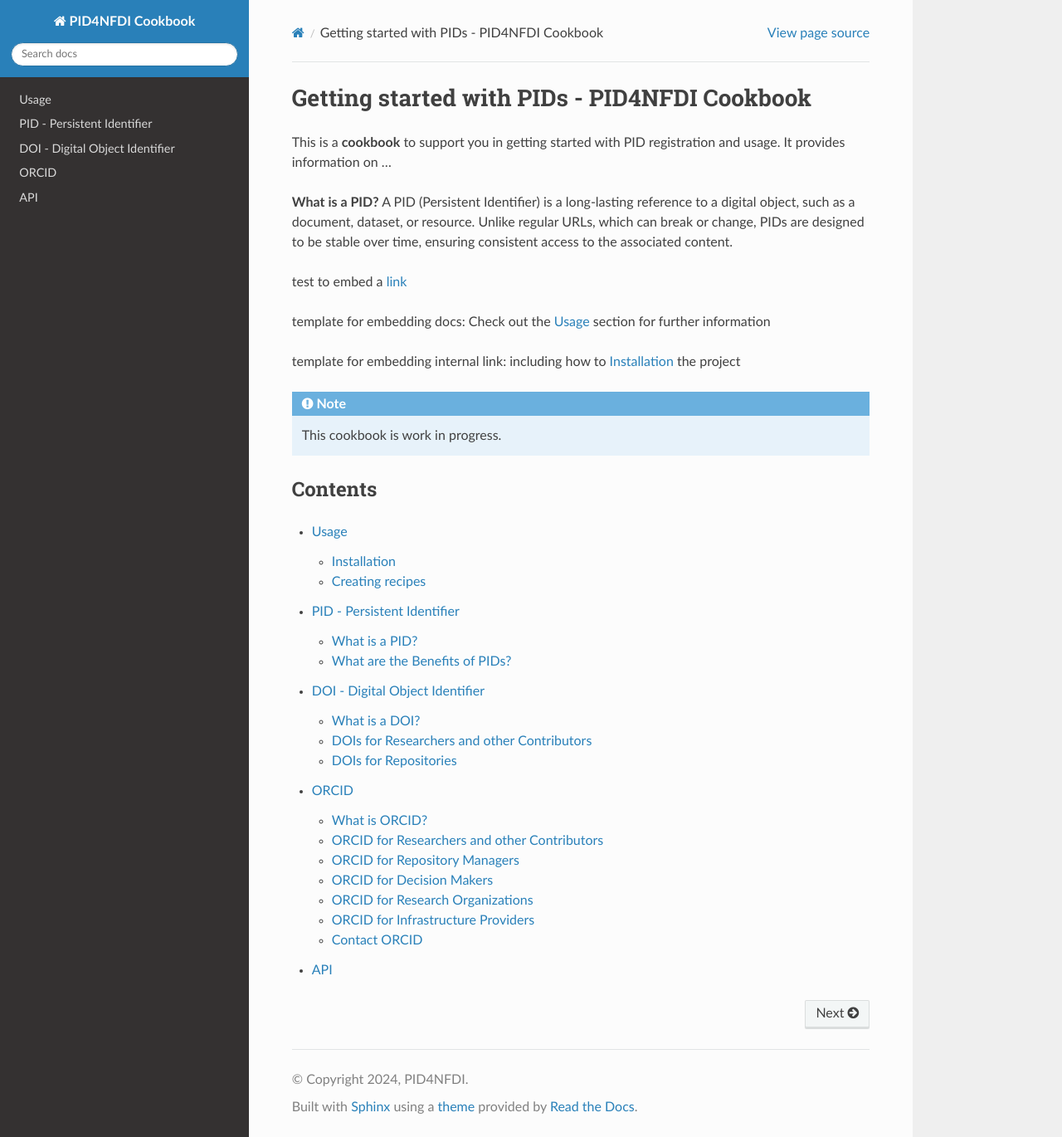
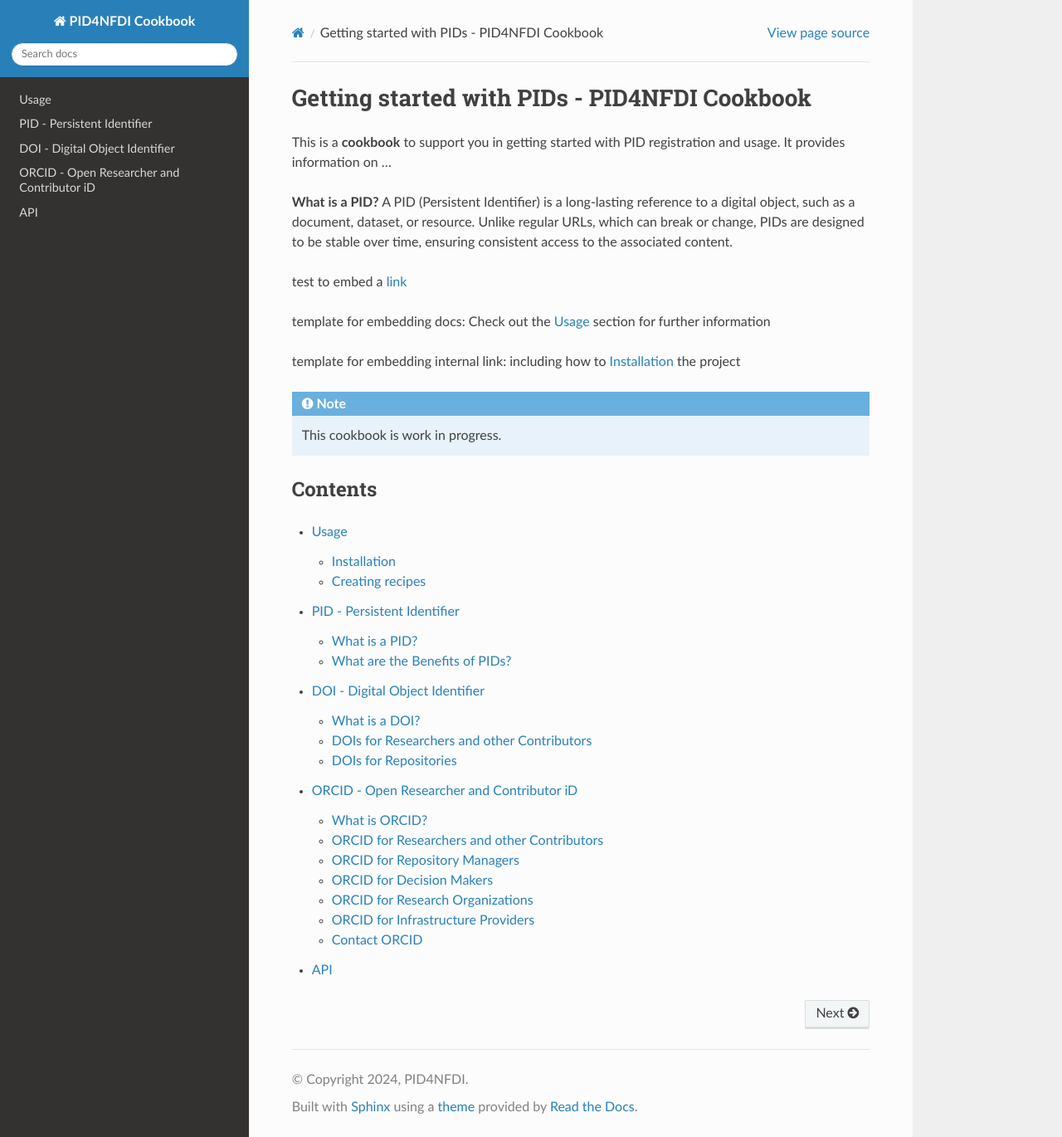
Before and after one commit to stephw-tib/pid4nfdi-training, a Sphinx documentation site: the page built from docs/source/index.rst, in a window 1280 px wide and 1370 px high. Shown: the whole window at 83% size. Built offline with Sphinx 7.4.7 and the Read the Docs theme 3.1.0, drawn with Linux system fonts in a browser that asks for light colours; pages that are not in the unit, such as notebooks, are missing from menus; some of the changed lines change nothing that is shown.

Commit message:
Update orcid.rst
box

```diff
--- a/docs/source/orcid.rst
+++ b/docs/source/orcid.rst
@@ -1,4 +1,4 @@
-ORCID
+ORCID - Open Researcher and Contributor iD
 #####
 
 What is ORCID?
@@ -32,15 +32,13 @@
   *  What can I do with my record account? `Manage your account <https://support.orcid.org/hc/en-us/categories/360000661693-Managing-your-account>`_
   *  What can I do if I have more than one ORCID record? `Remove an ORCID record if you have more than one ORCID iD <https://support.orcid.org/hc/en-us/articles/360006896634-I-have-more-than-one-ORCID-iD>`_
 
-   .. note::
-    blabla
+  .. more::
+   **More information for Contributors on Vimeo**
 
-**More information for Contributors on Vimeo**
-
-  * What is ORCID? `Video <https://vimeo.com/97150912>`_
-  * Quick tour of ORCID record: `Video <https://vimeo.com/495762735>`_
-  * How to fill my record? `Video <https://vimeo.com/236776451>`_
-  * Group work entries: `Video <https://vimeo.com/192585567>`_
+      * What is ORCID? `Video <https://vimeo.com/97150912>`_
+      * Quick tour of ORCID record: `Video <https://vimeo.com/495762735>`_
+      * How to fill my record? `Video <https://vimeo.com/236776451>`_
+      * Group work entries: `Video <https://vimeo.com/192585567>`_
 
 
 ORCID for Repository Managers
```
